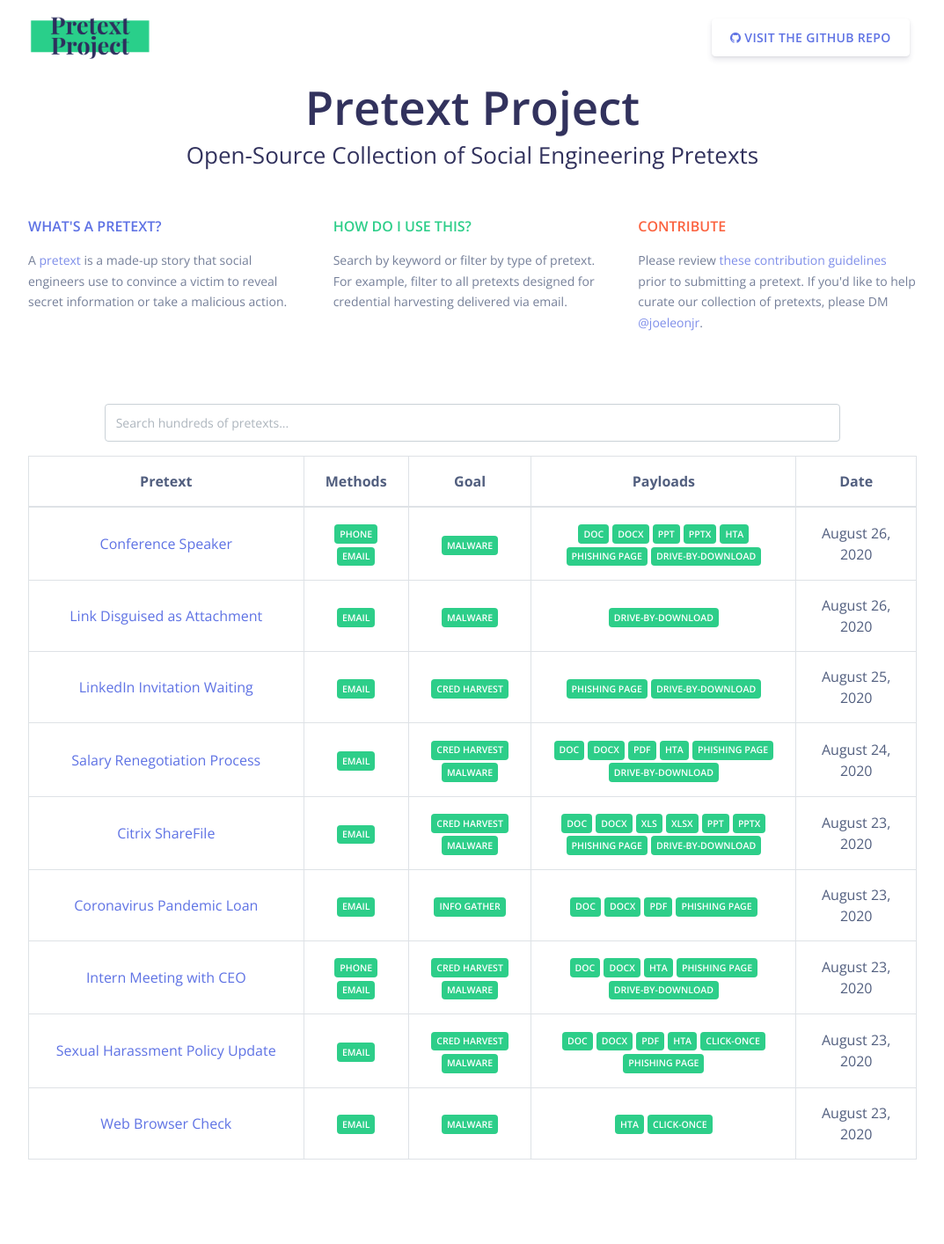
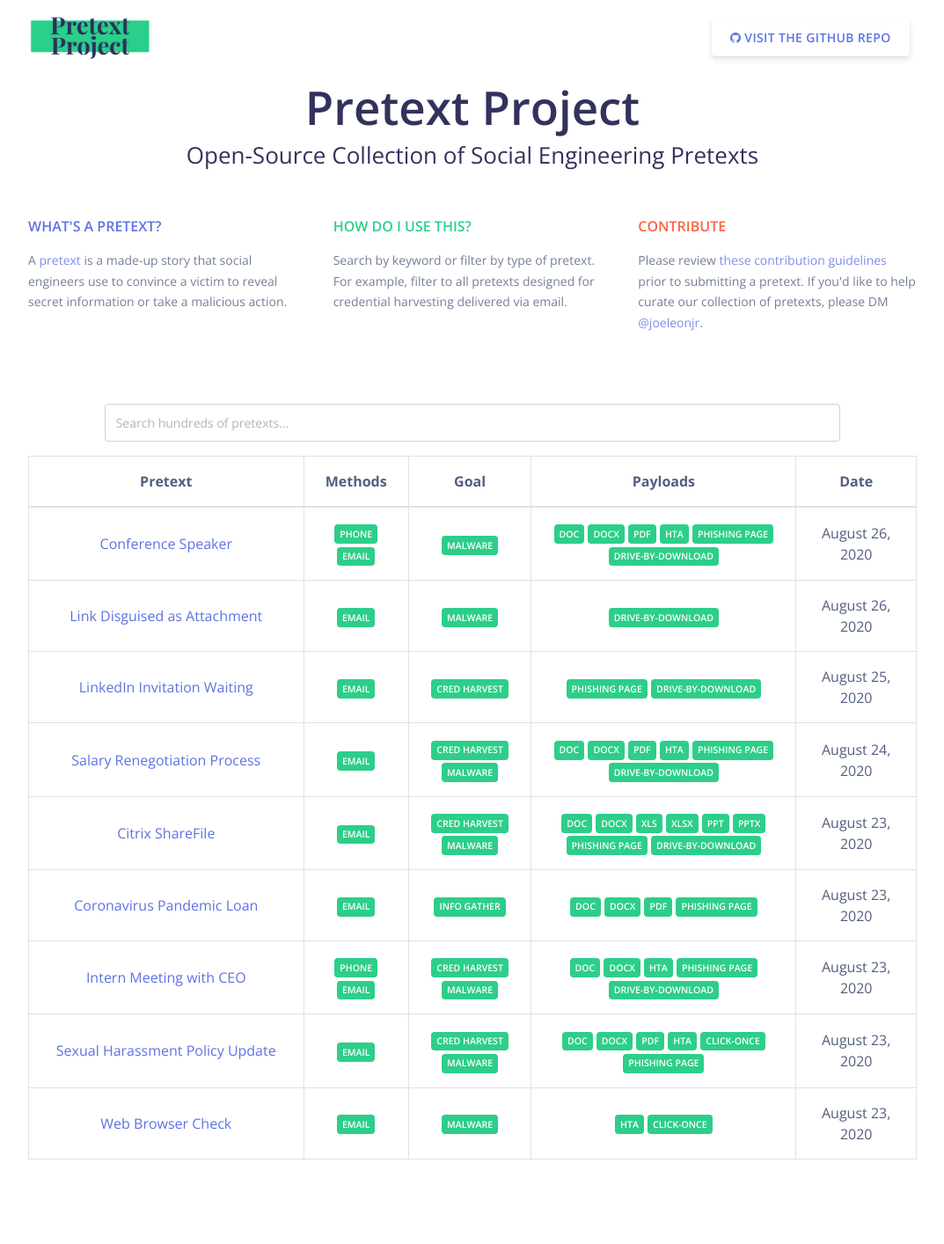
Before and after one commit to pretext-project/pretext-project.github.io, a Jekyll site: the page built from index.html, in a window 1280 px wide. Shown: the whole page at 88% size, without its empty margins (103-1176 px from the left). Built offline with Jekyll 4.4.1, drawn with Linux system fonts in a browser that asks for light colours; nearby versions of some CDN libraries.

Commit message:
quick update

```diff
--- a/_pretexts/conference-speaker.md
+++ b/_pretexts/conference-speaker.md
@@ -18,12 +18,11 @@ payloads:
   - doc
   - docx
   - hta
-  - ppt
-  - pptx
+  - pdf
 sample-payloads:
   - payload:
       type: hta
-      description: Fake calendar scheduling HTA to schedule time with the victim to discuss the "panel" you want them to participate on.
+      description: Fake calendar scheduling HTA to schedule time with the victim to discuss the panel you want them to participate on.
   - payload:
       type: drive-by-download
       description: User tries to visit the conference website. This requires building a legitimate looking conference website. Shouldn't be too difficult though, since there are tons of templates out there.
```
Also changed, not shown: other parts of _pretexts/conference-speaker.md (+1 -1 lines).
